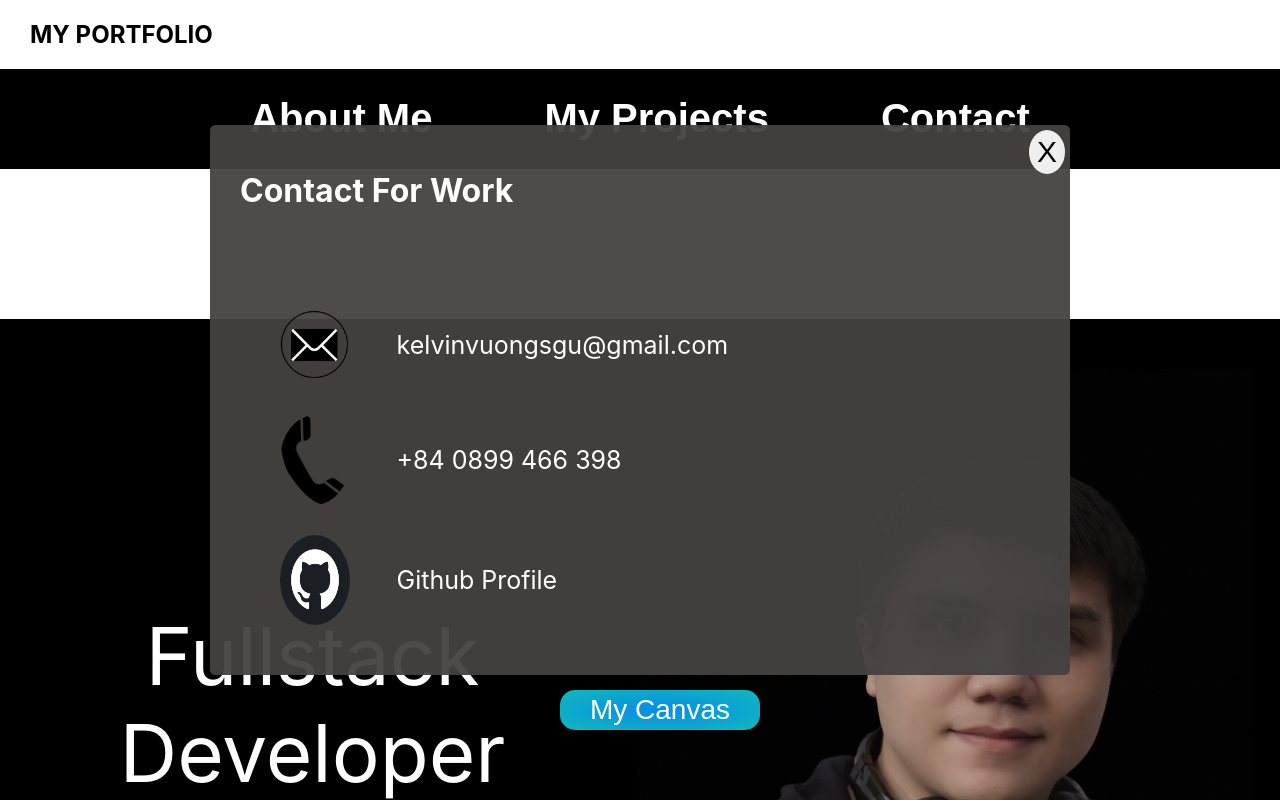
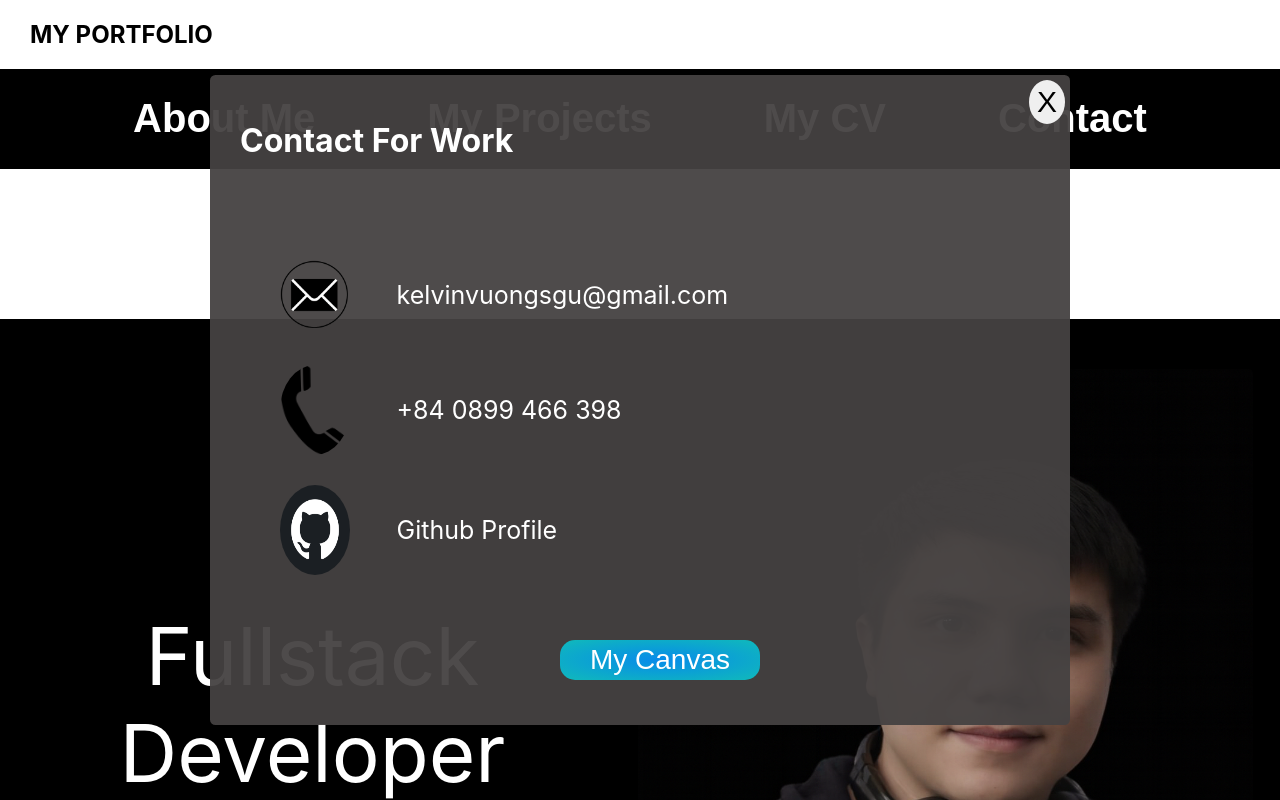
Before and after one commit to kelvin0398/kelvin0398, a React (Create React App) app in the folder fe_dev/my-app/: page / in a window 1280 px wide. Both pictures are taken after a click on the button "Contact". Shown: the top 800 px of the page. Built offline with nearby package versions, Linux system fonts and the light colour scheme.

Commit message:
unnecessary SECRET_KEYS detected

```diff
--- a/fe_dev/my-app/src/components/share/Contact.modules.css
+++ b/fe_dev/my-app/src/components/share/Contact.modules.css
@@ -25,7 +25,7 @@ body
     border: none;
     border-radius: 5.5px;
     width: 800px;
-    height: 500px;
+    height: 600px;
     color: white;
   }
   .pf-ct-shutdown
--- a/fe_dev/my-app/src/components/share/Mtl.js
+++ b/fe_dev/my-app/src/components/share/Mtl.js
@@ -28,6 +28,13 @@ function TitleMenu (props) {
       <div>
         <button className="app-MenuBtn"
         onClick={() => {
+          window.open('https://canva.link/7hjqmpwyermrisc', '_self');
+        }}
+        >My CV</button>
+      </div>
+      <div>
+        <button className="app-MenuBtn"
+        onClick={() => {
           setContact(true);
         }}
         >Contact</button>
```
Also changed, not shown: 1 other file (tests, documents, lock files or other folders).
